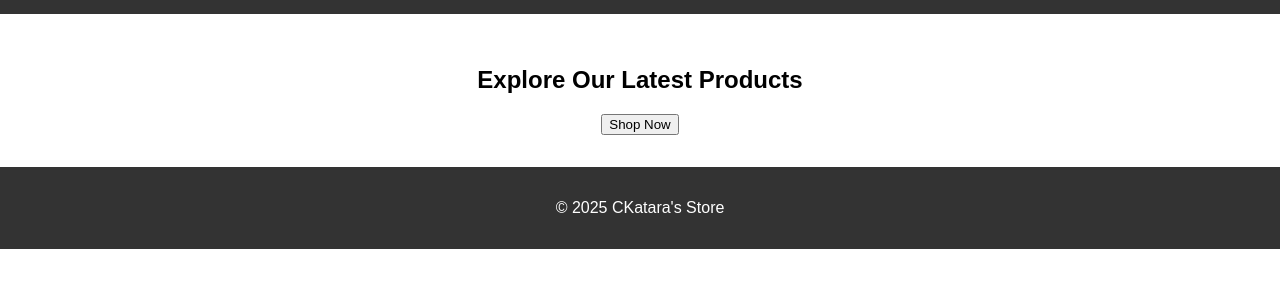
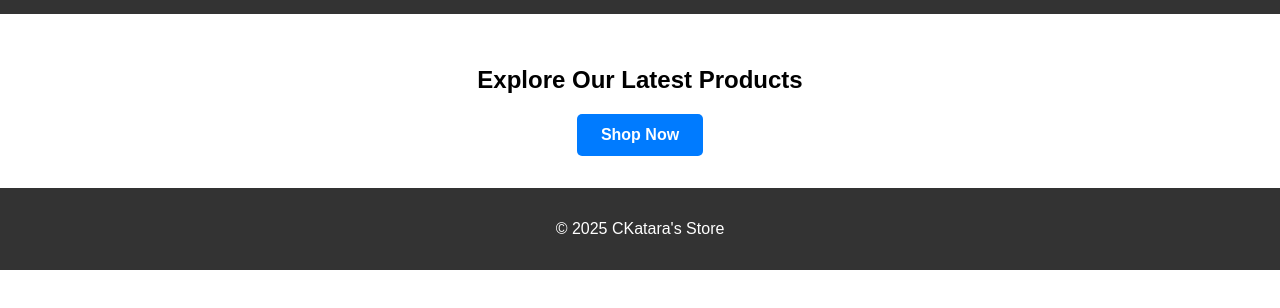
Before and after one commit to CKatara/ecommerce-site, a plain HTML site: page index.html in a window 1280 px wide. Shown: the part 116-424 px from the top of the page. Drawn offline with Linux system fonts and the light colour scheme.

Commit message:
Fix: Shop Now button link and styling

```diff
--- a/css/styles.css
+++ b/css/styles.css
@@ -72,3 +72,18 @@ nav a {
   margin-bottom: 1em;
   padding: 0.5em;
 }
+
+.btn {
+  display: inline-block;
+  padding: 0.75em 1.5em;
+  background-color: #007bff;
+  color: white;
+  text-decoration: none;
+  border-radius: 5px;
+  font-weight: bold;
+  transition: background-color 0.3s ease;
+}
+
+.btn:hover {
+  background-color: #0056b3;
+}
--- a/index.html
+++ b/index.html
@@ -18,7 +18,7 @@
 
   <main class="home-container">
     <h2>Explore Our Latest Products</h2>
-    <a href="products.html"><button>Shop Now</button></a>
+    <a href="products.html" class="btn">Shop Now</a>
   </main>
 
   <footer>
```
